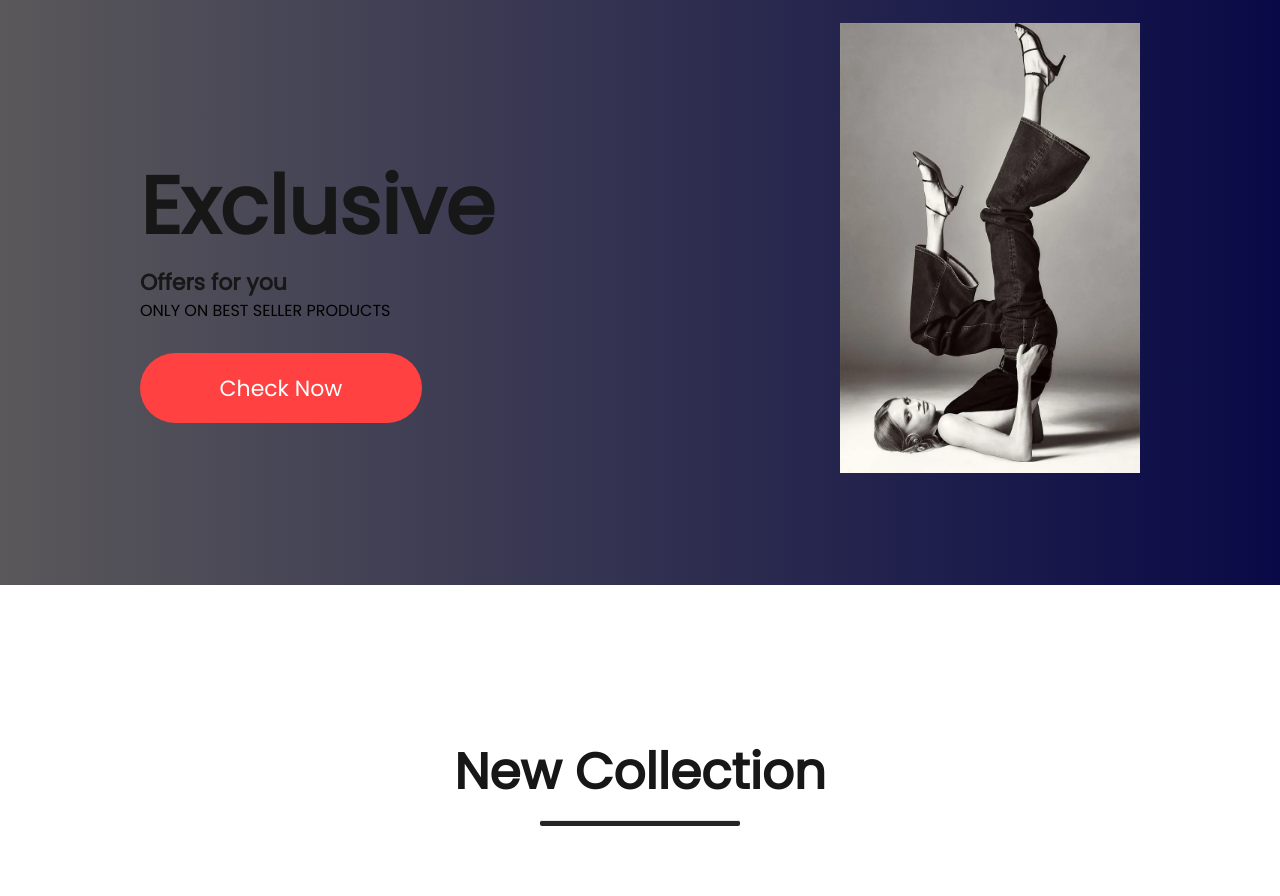
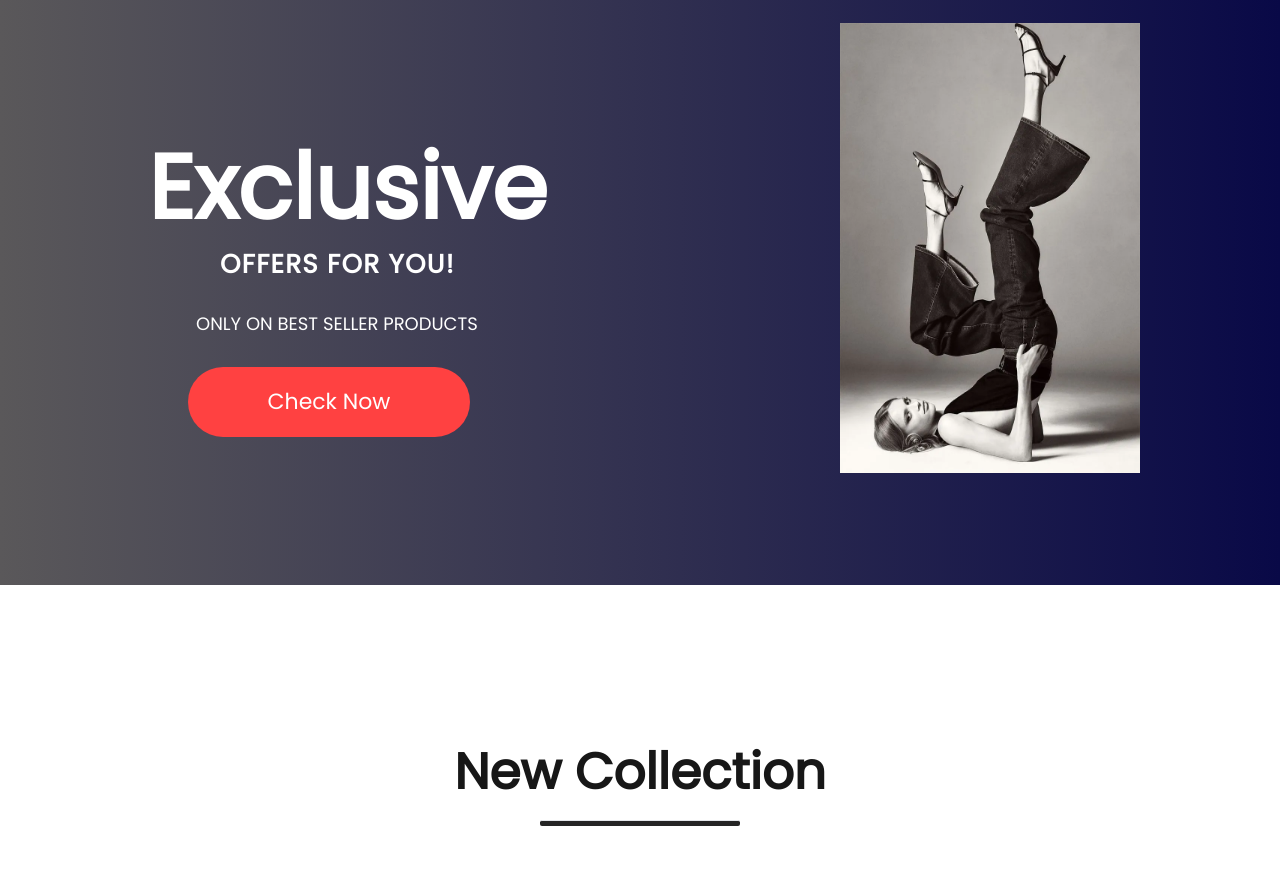
Before and after one commit to imadityayadav/frontend, a React (Create React App) app: page / in a window 1280 px wide. Shown: the part 1660-2556 px from the top of the page. Built offline with nearby package versions, Linux system fonts and the light colour scheme.

Commit message:
Add hover effect for button

```diff
--- a/package.json
+++ b/package.json
@@ -45,6 +45,6 @@
     ]
   },
   "devDependencies": {
-    "tailwindcss": "^3.2.7"
+    "tailwindcss": "^3.4.13"
   }
 }
--- a/src/components/Offers.jsx
+++ b/src/components/Offers.jsx
@@ -6,10 +6,13 @@ const Offers = () => {
 
 
       <div className='offer-left flex flex-1 flex-col justify-center'>
-        <h1 className='text-[#171717] text-[80px] font-bold'>Exclusive</h1>
-        <h1 className='text-[#171717] text-[22px] font-bold'>Offers for you</h1>
-        <p>ONLY ON BEST SELLER PRODUCTS</p>
-        <button className=' w-[282px] h-[70px] rounded-[35px] bg-[#ff4141] text-white text-[22px] mt-[30px] cursor-pointer'>Check Now</button>
+        <h1 className='text-white ml-2 text-[90px] font-extrabold leading-tight'>Exclusive</h1>
+        <h1 className='text-white ml-20 mb-4 text-[26px] font-semibold tracking-wider'>OFFERS FOR YOU!</h1>
+        <p className='text-white ml-14 text-[18px] font-light mt-[10px]'>ONLY ON BEST SELLER PRODUCTS</p>
+        <button className=' w-[282px] h-[70px] ml-12 rounded-[35px] bg-[#ff4141] text-white text-[22px] mt-[30px] cursor-pointer transition-all
+                          duration-300 ease-in-out transform hover:bg-[#b32727] hover:-translate-y-2'>
+          Check Now
+        </button>
       </div>
 
 
--- a/tailwind.config.js
+++ b/tailwind.config.js
@@ -1,10 +1,10 @@
 /** @type {import('tailwindcss').Config} */
 module.exports = {
-  content: ["./src/**/*.{js,jsx,ts,tsx}"],
+  content: [
+    "./src/**/*.{js,jsx,ts,tsx}",
+  ],
   theme: {
-    extend: {
-
-    },
+    extend: {},
   },
   plugins: [],
-};
+}
```
Also changed, not shown: 1 other file (tests, documents, lock files or other folders).
